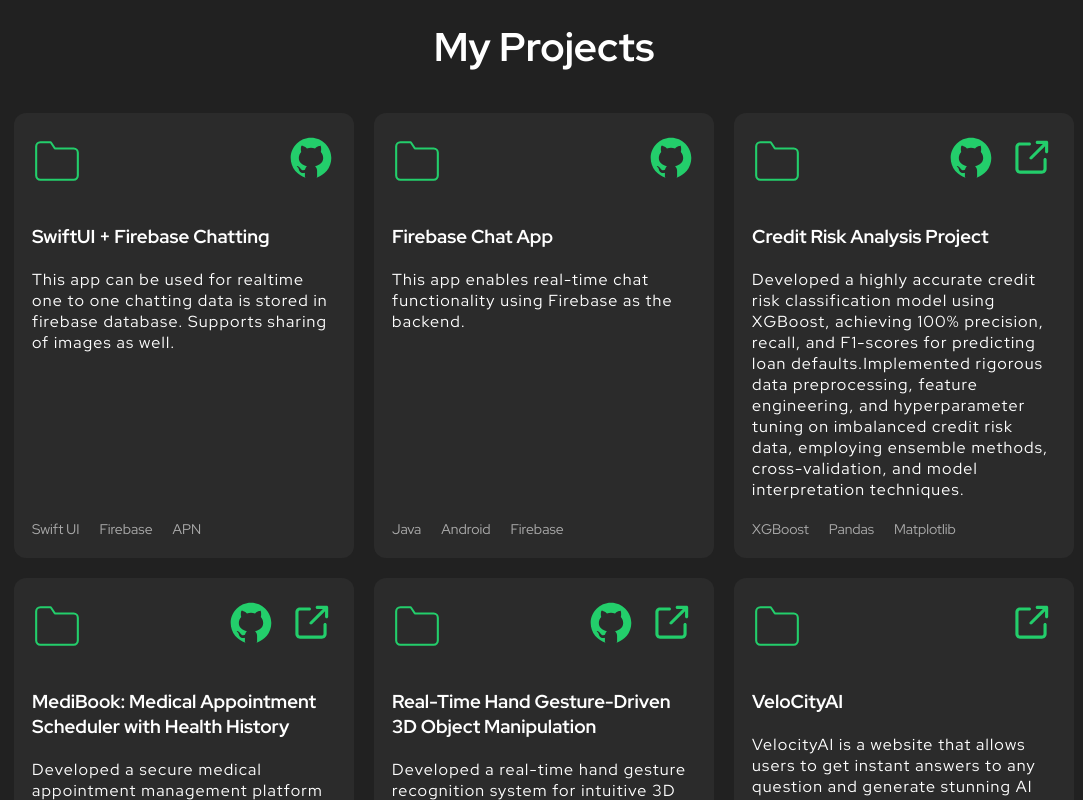
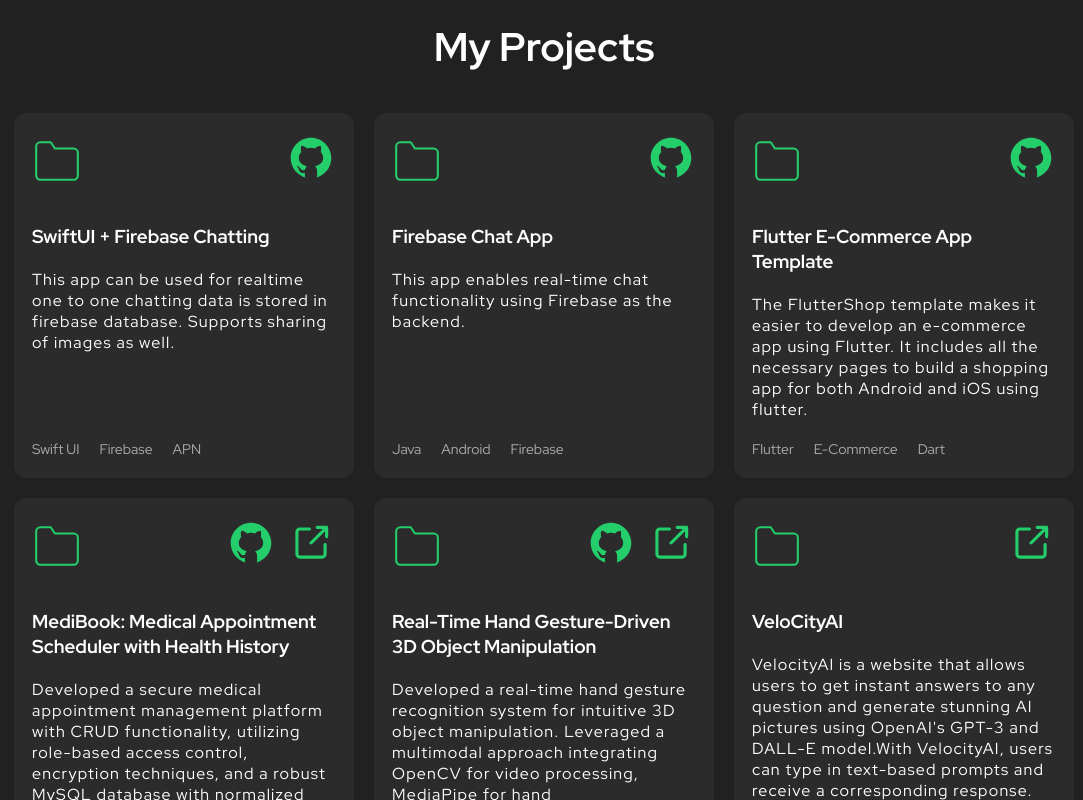
Before and after one commit to yuliiak111/portfolio, a React (Create React App) app: page / in a window 1280 px wide. Shown: the part 1360-2160 px from the top of the page, without its empty margins (96-1179 px from the left). Built offline with nearby package versions, Linux system fonts and the light colour scheme.

Commit message:
update project section

```diff
--- a/src/components/Project/Project.tsx
+++ b/src/components/Project/Project.tsx
@@ -61,25 +61,22 @@ export function Project() {
                 <path d="M22 19a2 2 0 0 1-2 2H4a2 2 0 0 1-2-2V5a2 2 0 0 1 2-2h5l2 3h9a2 2 0 0 1 2 2z"></path>
               </svg>
               <div className="project-links">
-                <a href="https://github.com/CodeVinayak/Jupyter-Notebook/tree/main/Credit%20Risk%20Analysis" target="\_blank" rel="noreferrer">
+                <a href="https://github.com/yuliiak111/Flutter_Ecommerce" target="\_blank" rel="noreferrer">
                   <img src={githubIcon} alt="Visit site" />
-                </a>
-                <a href="https://github.com/CodeVinayak/Jupyter-Notebook/blob/main/Credit%20Risk%20Analysis/Credit_Risk_Analysis.ipynb" target="\_blank" rel="noreferrer">
-                  <img src={externalLink} alt="Visit site" />
                 </a>
               </div>
             </header>
             <div className="body">
-              <h3>Credit Risk Analysis Project</h3>
+              <h3>Flutter E-Commerce App Template</h3>
               <p>
-                Developed a highly accurate credit risk classification model using XGBoost, achieving 100% precision, recall, and F1-scores for predicting loan defaults.Implemented rigorous data preprocessing, feature engineering, and hyperparameter tuning on imbalanced credit risk data, employing ensemble methods, cross-validation, and model interpretation techniques.
+               The FlutterShop template makes it easier to develop an e-commerce app using Flutter. It includes all the necessary pages to build a shopping app for both Android and iOS using flutter.
               </p>
             </div>
             <footer>
               <ul className="tech-list">
-                <li>XGBoost</li>
-                <li>Pandas</li>
-                <li>Matplotlib</li>
+                <li>Flutter</li>
+                <li>E-Commerce</li>
+                <li>Dart</li>
               </ul>
             </footer>
           </div>
```
